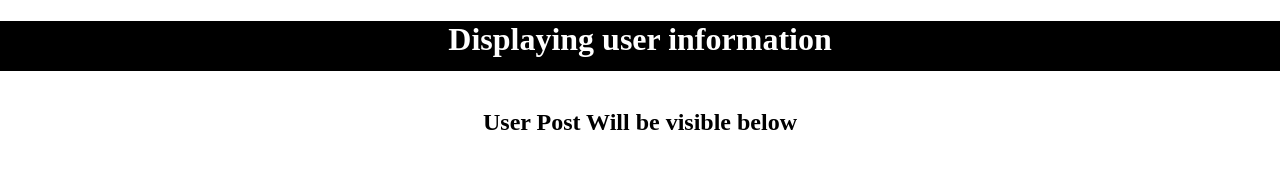
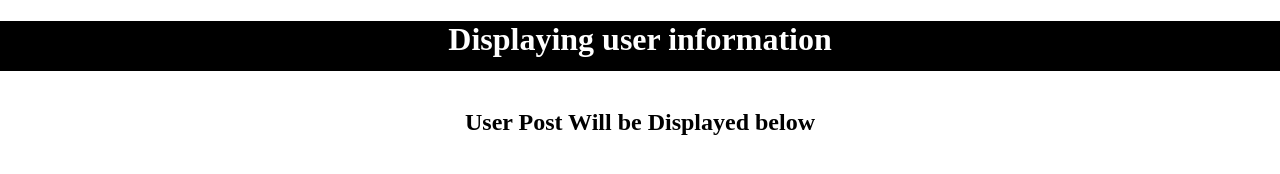
Before and after one commit to cavani12345/Challenge1, a plain HTML site: page index.html in a window 1280 px wide. Drawn offline with Linux system fonts and the light colour scheme; no server answers.

Commit message:
index page

```diff
--- a/index.html
+++ b/index.html
@@ -17,7 +17,7 @@
  <table id="userinfo">
  </table>
  <br>
- <h2 id="center">User Post Will be visible below </h2>
+ <h2 id="center">User Post Will be Displayed below </h2>
  <br>
  <div id="userpost">
  </div>
```
